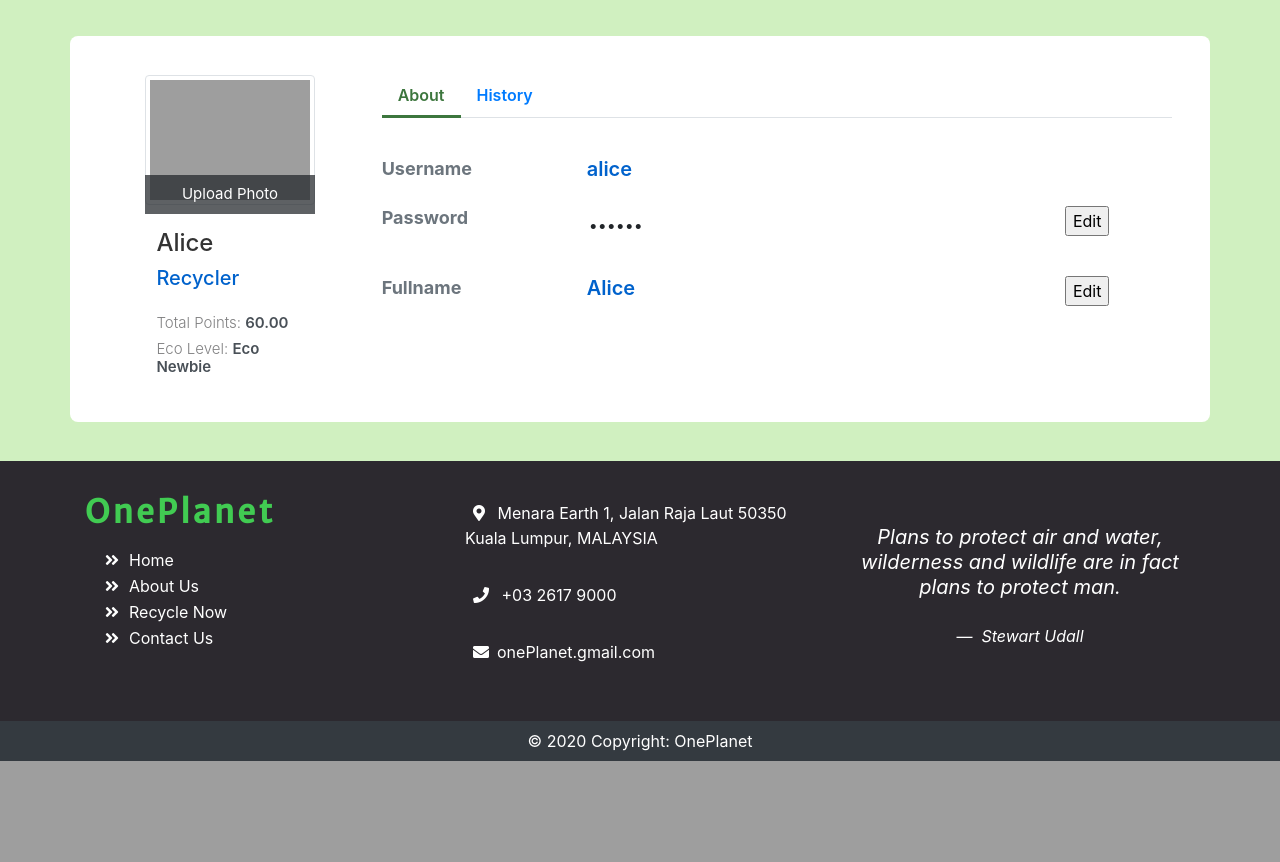
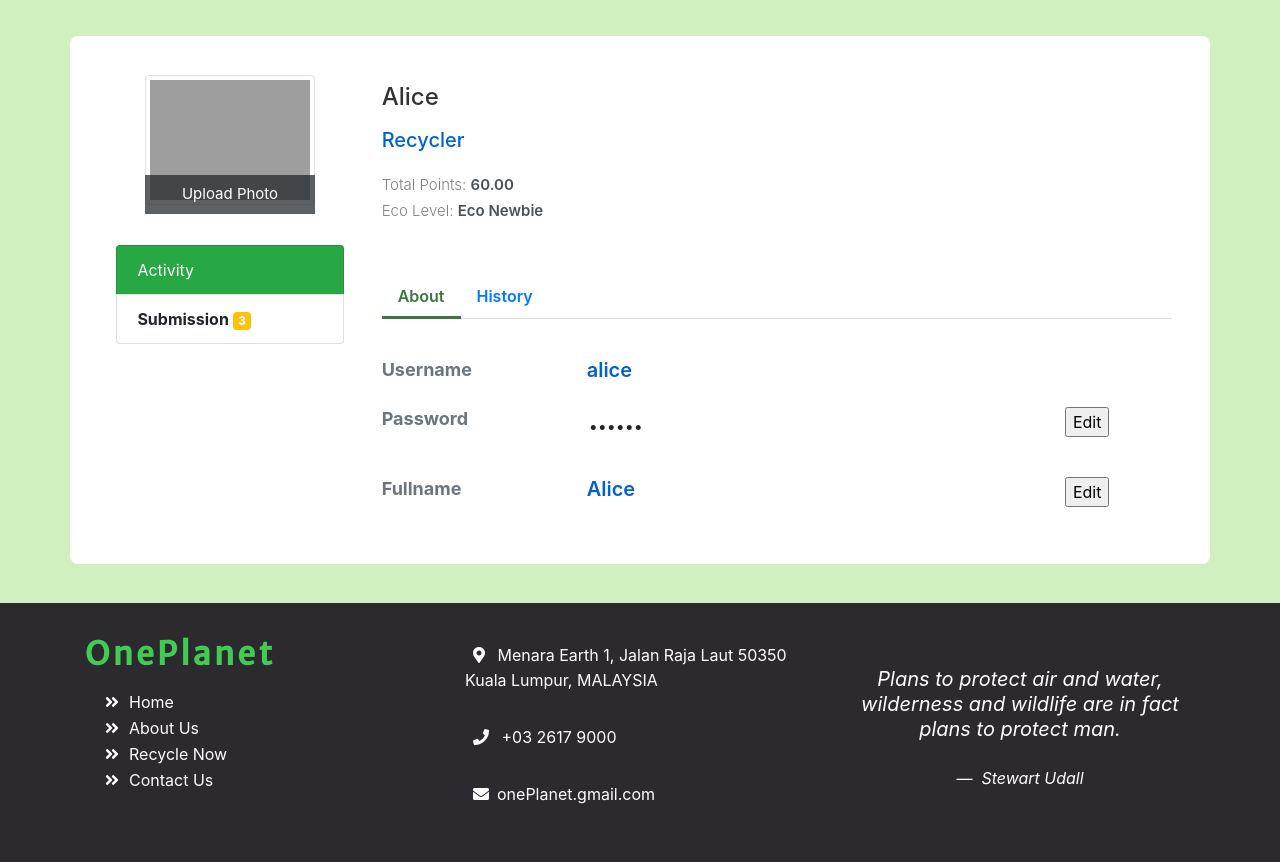
Before and after one commit to CJuan99/onePlanet, a PHP site: page /recprofile.php in a window 1280 px wide. Shown: the part 390-1252 px from the top of the page. Before the commit the page ends 1151 px from the top, so only its background shows below. Run offline with PHP 8.4, Linux system fonts and the light colour scheme; a user stored in the database is signed in; data comes from the database, SQL or seed files in the repository; grey boxes are pictures that could not be loaded.

Commit message:
Update recprofile.php

```diff
--- a/recprofile.php
+++ b/recprofile.php
@@ -91,7 +91,7 @@ if(isset($_POST['materialID'])){
       	<?php if(!empty($_SESSION['username'])) { ?>
 			<?php if($_SESSION['userType']=='Recycler') { ?>
 				  <li class="nav-item">
-					<a class="nav-link js-scroll-trigger" href="profile.php " > <span class="fa fa-user mx-3" aria-hidden="true"></span><?php echo $_SESSION['username']; ?></a>
+					<a class="nav-link js-scroll-trigger" href="recprofile.php " > <span class="fa fa-user mx-3" aria-hidden="true"></span><?php echo $_SESSION['username']; ?></a>
 				  </li>
 			<?php } else{?>
 				<li class="nav-item">
@@ -132,10 +132,10 @@ if(isset($_POST['materialID'])){
                                   <input type="file" name="file"/>
                               </div>
                           </div>
-                      <!--  <ul class="list-group px-2 py-3">
+                        <ul class="list-group px-2 py-3">
                           <li class="list-group-item text-white bg-success">Activity <i class="fa fa-dashboard fa-1x"></i></li>
                           <li class="list-group-item text-left"><span class="pull-left"><strong>Submission</strong></span> <span class="badge bg-warning text-white">3</span></li>
-                        </ul>-->
+                        </ul>
                         <!--<div class="profile-work">
                             <p>WORK LINK</p>
                             <a href="">Website Link</a><br/>
@@ -148,31 +148,19 @@ if(isset($_POST['materialID'])){
                             <a href="">WooCommerce</a><br/>
                             <a href="">PHP, .Net</a><br/>
                         </div>-->
-
-                        <div class="profile-head mx-5">
-                                    <h4 class="">
-                                      <?php echo  $userRecord['fullname'];?>
-                                    </h4>
-                                    <h5 >
-                                        <?php echo  $userRecord['userType'];?>
-                                    </h5 >
-                                    <h6 class="proile-rating lead pt-3 ">Total Points: <span>  <?php echo  $userRecord['totalPoints'];?></span></h6>
-                                    <h6 class="proile-rating lead ">Eco Level: <span>  <?php echo $userRecord['ecoLevel'];?></span></h6>
-                        </div>
-
                       </div>
                       <div class="col-md-9">
                           <div class="profile-head">
-                                    <!--  <h4 class="py-2">
+                                      <h4 class="py-2">
                                         <?php echo  $userRecord['fullname'];?>
                                       </h4>
                                       <h5 >
                                           <?php echo  $userRecord['userType'];?>
                                       </h5 >
                                       <h6 class="proile-rating lead pt-3 ">Total Points: <span>  <?php echo  $userRecord['totalPoints'];?></span></h6>
-                                      <h6 class="proile-rating lead ">Eco Level: <span>  <?php echo $userRecord['ecoLevel'];?></span></h6>-->
+                                      <h6 class="proile-rating lead ">Eco Level: <span>  <?php echo $userRecord['ecoLevel'];?></span></h6>
 
-                              <ul class="nav nav-tabs " id="myTab" role="tablist">
+                              <ul class="nav nav-tabs pt-5" id="myTab" role="tablist">
                                   <li class="nav-item">
                                       <a class="nav-link active" id="home-tab" data-toggle="tab" href="#home" role="tab" aria-controls="home" aria-selected="true">About</a>
                                   </li>
@@ -221,7 +209,7 @@ if(isset($_POST['materialID'])){
                                        </div>
                                          <div class="col-sm-7 col-md-7 col-5">
                                            <h5 id="rec_txtFn"><?php echo  $userRecord['fullname'];?></h5>
-                                             <input type="text"  class="form-control-plaintext d-none" id="rec_Fn" name="fullname" required minlength="5" value="<?php echo  $userRecord['fullname'];?>" pattern="[A-Za-z]{4}" title="Fullname must be all alphabets with at least 4 characters" >
+                                             <input type="text"  class="form-control-plaintext d-none" id="rec_Fn" name="fullname" required minlength="5" value="<?php echo  $userRecord['fullname'];?>" pattern="[A-Za-z ]{5,}" title="Fullname must be all alphabets with at least 5 characters">
 
                                          </div>
                                            <div  class="col-sm-2 col-md-2 col-2">
@@ -231,9 +219,9 @@ if(isset($_POST['materialID'])){
                                            </div>
                                        </div>
                                        <div class="row " >
-                                        <div class="text-center w-100 pt-4">
-                                           <button class="btn btn-secondary py-2 px-4 mr-5 text-uppercase float-right d-none" id="btncancelRec" name="btncancelRec" type="button" value="Cancel"  >Cancel</button>
-                                           <button class="btn btn-success py-2 px-4 mr-5 text-uppercase float-right d-none" id="btnsaveRec" name="btnsubmitRec" type="submit" value="Submit"  >Save</button>
+                                        <div class="text-center d-inline  w-50  ">
+                                           <button class="btn btn-secondary py-2 px-4 mx-3 text-uppercase float-right d-none" id="btncancelRec" name="btncancelRec" type="button" value="Cancel"  >Cancel</button>
+                                           <button class="btn btn-success py-2 px-4 ml-5 text-uppercase float-right d-none" id="btnsaveRec" name="btnsubmitRec" type="submit" value="Submit"  >Save</button>
 
                                          </div>
                                          </div>
@@ -254,7 +242,7 @@ if(isset($_POST['materialID'])){
 
                                         ebtn.addEventListener('click', function(){
                                             recp.readOnly=false;
-                                            recp.value='';
+                                            inp.value='';
                                             saveRec.style.display="inline";
 
                                             recp.focus(); // set the focus on the editable field
@@ -303,19 +291,20 @@ if(isset($_POST['materialID'])){
                                       xmlhttp.onreadystatechange = function() {
                                           if (this.readyState == 4 && this.status == 200) {
                                             error=this.responseText;
+                                            if (error="true"){
+                                              alert("Account is successfully updated");
+                                               //window.location.reload();
+                                            }else{
+                                              alert("Cannot update");
+                                               //window.location.reload();
+                                            }
 
                                           }
                                         };
 
                                         xmlhttp.open("GET", "backupupdate.php?fullname="+fullname+"&password="+pwd , true);
                                         xmlhttp.send();
-                                        if (error="true"){
-                                          alert("Account is successfully updated");
-                                           //window.location.reload();
-                                        }else{
-                                          alert("Cannot update");
-                                           //window.location.reload();
-                                        }
+
                                       });
                                     });
 
@@ -357,22 +346,7 @@ if(isset($_POST['materialID'])){
                                                   <p>230</p>
                                               </div>
                                           </div>
-                                          <div class="row">
-                                              <div class="col-md-6">
-                                                  <label>English Level</label>
-                                              </div>
-                                              <div class="col-md-6">
-                                                  <p>Expert</p>
-                                              </div>
-                                          </div>
-                                          <div class="row">
-                                              <div class="col-md-6">
-                                                  <label>Availability</label>
-                                              </div>
-                                              <div class="col-md-6">
-                                                  <p>6 months</p>
-                                              </div>
-                                          </div>
+
                                   <div class="row">
                                       <div class="col-md-12">
                                           <label>Your Bio</label><br/>
```
